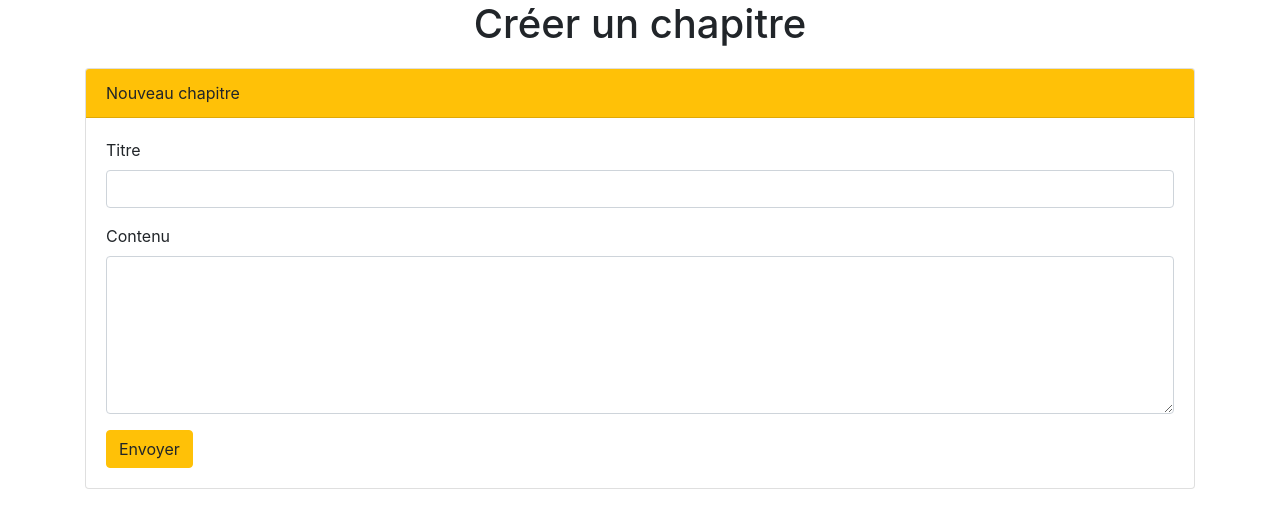
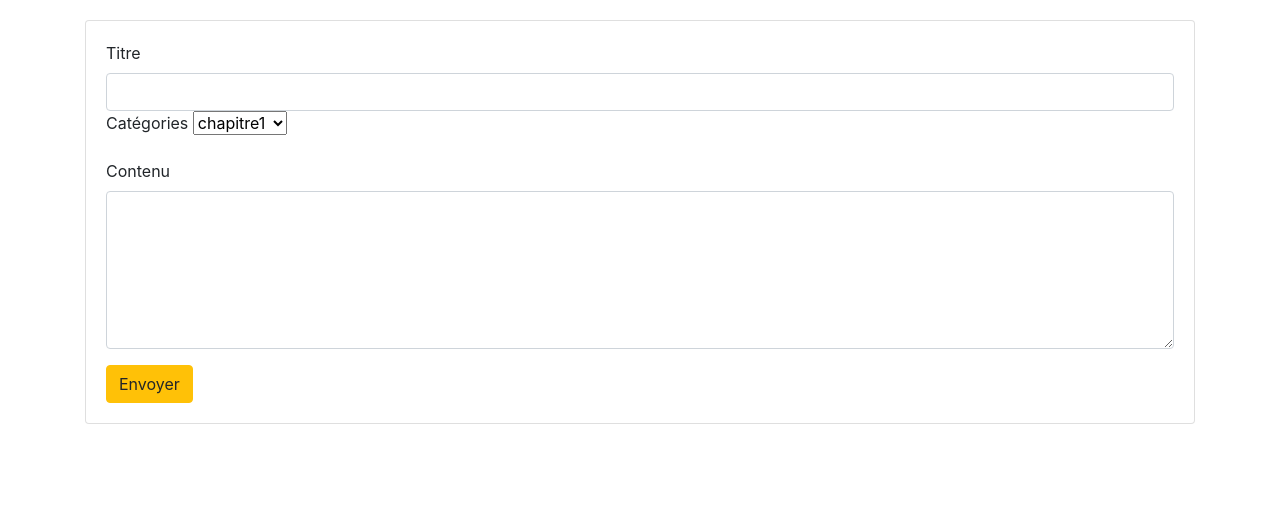
Before and after one commit to Kr4v3N/Forteroche_project, a PHP site: template src/View/Admin/AdminArticle/add.html.twig in a window 1280 px wide. Shown: the part 80-608 px from the top of the page. Run offline with PHP 8.4, Linux system fonts and the light colour scheme; the template is opened without the code that fills it, so the values that code supplies are empty; some libraries are stand-ins or nearby versions.

Commit message:
add category view

```diff
--- a/src/Model/UserManager.php
+++ b/src/Model/UserManager.php
@@ -7,7 +7,6 @@ namespace Model;
  *
  * @package \Model
  */
-
 class UserManager extends AbstractManager
 {
     const TABLE = 'user';
--- a/src/View/Admin/AdminArticle/_form.html.twig
+++ b/src/View/Admin/AdminArticle/_form.html.twig
@@ -1,24 +1,26 @@
-
 <div class="container">
-    <h1>Créer un chapitre</h1>
     <div class="card article">
-        <div class="card-header bg-warning">
-            Nouveau chapitre
-        </div>
         <div class="card-body">
             <form method="post">
                 <div class="form-group">
                     <label for="titre">Titre</label>
-                    <input type="text" class="form-control" id="text" name="titre">
+                    <input type="text" class="form-control" id="text" name="title" value="">
+                    {{ titleErr }}
+
+                    <label for="titre">Catégories</label>
+                    <select name="category" id="categorie">
+                        <option value="1">chapitre1</option>
+                        <option value="2">chapitre2</option>
+                        <option value="3">chapitre3</option></select>
                 </div>
 
                 <div class="form-group">
                     <label for="contenu">Contenu</label>
-                    <textarea class="form-control" id="contenu" name="contenu" rows="6"></textarea>
+                    <textarea class="form-control" id="contenu" name="content" rows="6"></textarea>
+                    {{ contentErr }}
                 </div>
                 <button type="submit" class="btn btn-warning">Envoyer</button>
             </form>
         </div>
     </div>
-
 </div>
--- a/src/View/Admin/AdminArticle/_formEdit.html.twig
+++ b/src/View/Admin/AdminArticle/_formEdit.html.twig
@@ -2,19 +2,21 @@
 
     <div class="card article">
         <div class="card-body">
+
             <form method="post">
                 <div class="form-group">
                     <label for="titre">Titre</label>
                     <input type="text" class="form-control" id="text" name="title" value="{{ article.title }}">
                 </div>
-
                 <div class="form-group">
                     <label for="contenu">Contenu</label>
                     <textarea class="form-control" id="contenu" name="content" rows="6">{{ article.content }}
                     </textarea>
                 </div>
+
                 <button type="submit" class="btn btn-warning">Envoyer</button>
             </form>
+
         </div>
     </div>
 
--- a/src/View/layout.html.twig
+++ b/src/View/layout.html.twig
@@ -16,7 +16,7 @@
 </head>
 
 <body>
-
+{% include 'Article/navbar.html.twig' %}
 {% block content %}{% endblock %}
 {% include 'Article/footer.html.twig' %}
 {% block javascript %}{% endblock %}
```
Lines whose indentation alone changed are shown as unchanged.
